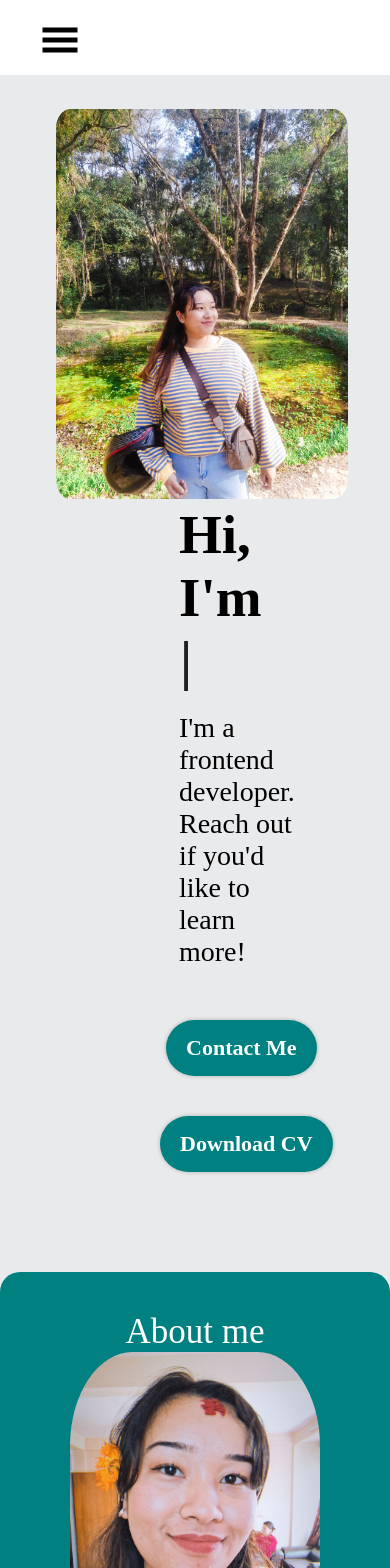
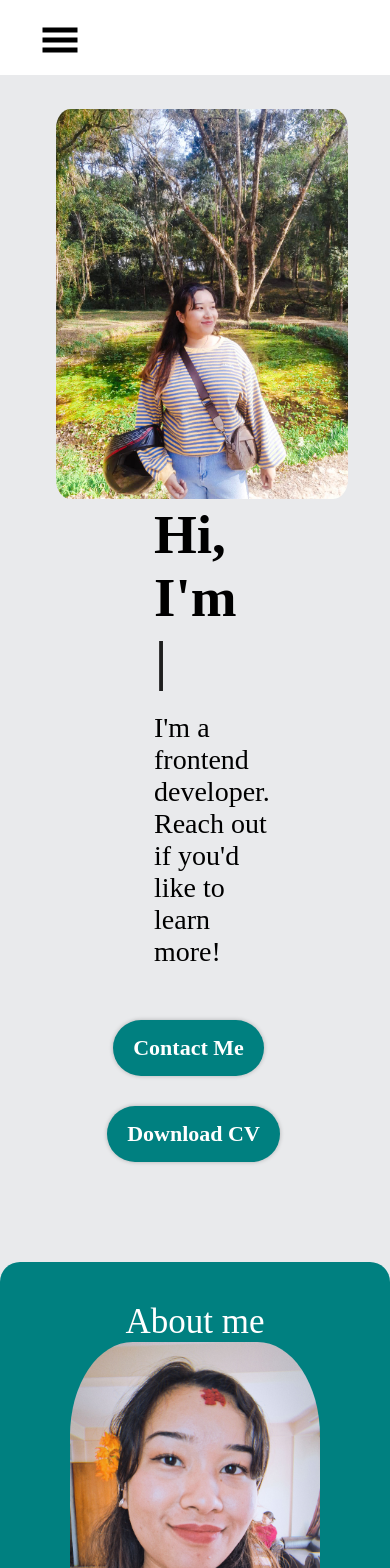
Before and after one commit to TishaMdr58/Portfolio, a React (Vite) app: page / in a window 390 px wide. Shown: the top 1568 px of the page. Built offline with nearby package versions, Linux system fonts and the light colour scheme; a web font is replaced by a local one.

Commit message:
responsive buttons

```diff
--- a/src/Footer.css
+++ b/src/Footer.css
@@ -87,3 +87,9 @@ hr {
   background-color: #000;
   border: none;
 }
+
+@media screen and (max-width: 470px) {
+  .detailsFooter {
+    gap: 40px;
+  }
+}
--- a/src/Homepage.css
+++ b/src/Homepage.css
@@ -120,13 +120,24 @@ a {
     display: flex;
     flex-direction: column;
     /* align-items: center; */
-    /* margin-right: 157px; */
-    width: max-content;
-    gap: 20px;
+    margin-right: 113px;
+    width: auto;
+    gap: 10px;
+  }
+
+  .content {
+    margin-right: 50px;
   }
 
   .btns .contactmeBtn {
     margin-bottom: 20px;
+    margin-right: 50px;
+    width: max-content;
+  }
+
+  .btns .cvBtn {
+    margin-right: 50px;
+    width: max-content;
   }
 }
 
```
